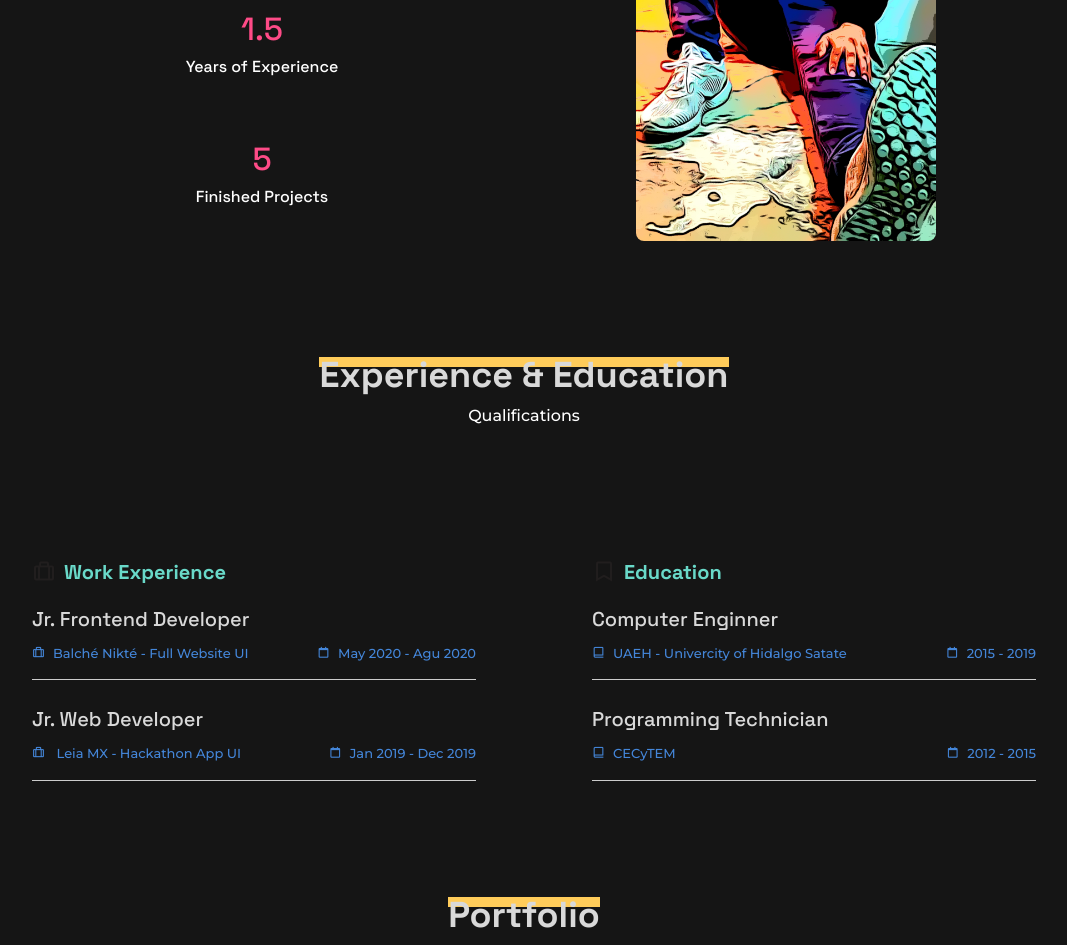
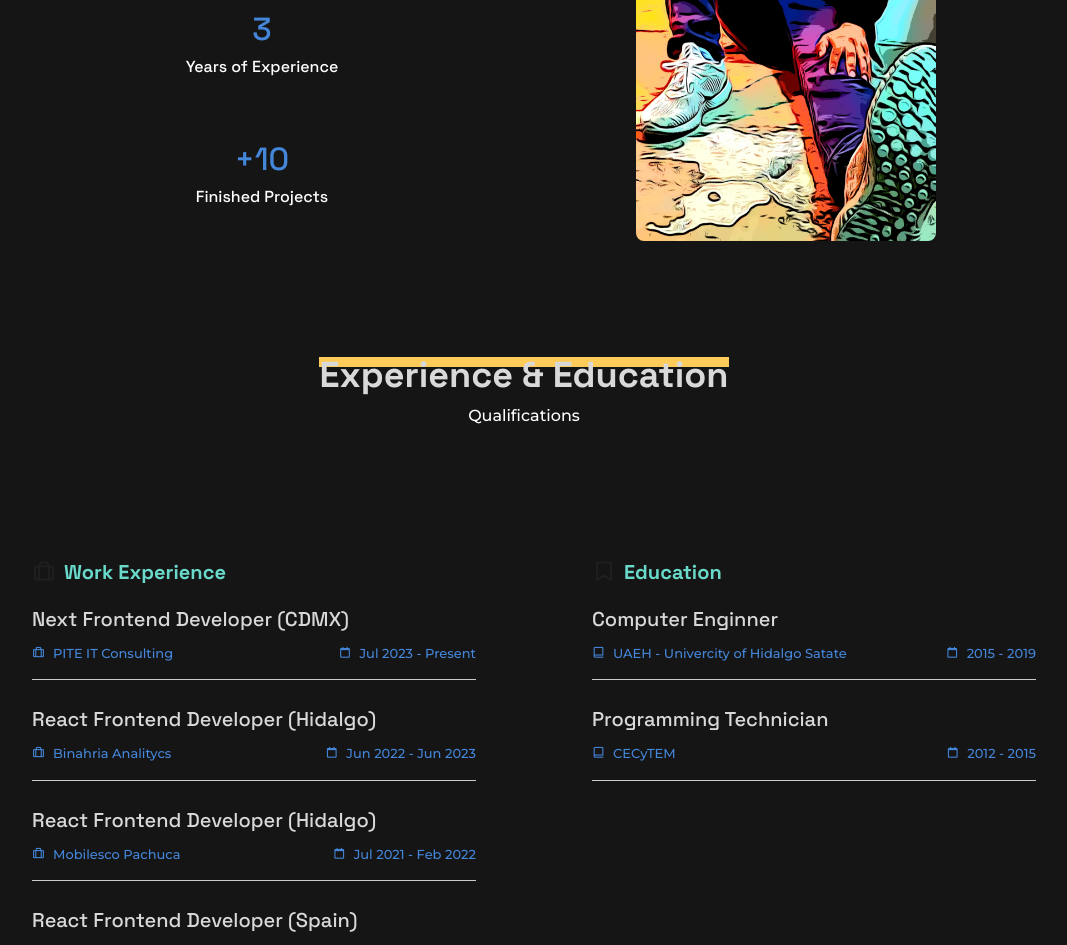
Before and after one commit to ForeverMikk/portfolio, a React (Create React App) app: page / in a window 1280 px wide. Shown: the part 1180-2125 px from the top of the page, without its empty margins (116-1183 px from the left). Built offline with nearby package versions, Linux system fonts and the light colour scheme.

Commit message:
adding new styles in portfolio

```diff
--- a/src/componets/About/About.jsx
+++ b/src/componets/About/About.jsx
@@ -29,9 +29,9 @@ export const About = () => {
             Frontend Developer, Gekk & Hardware enthusiast always looking for new challenges about
             creating and developing my abilities as a <strong>Web Developer</strong> and Person
           </p>
-          <Achievement number={25} achiev='Age' />
-          <Achievement number={1.5} achiev='Years of Experience' />
-          <Achievement number={5} achiev='Finished Projects' />
+          <Achievement number={26} achiev='Age' />
+          <Achievement number={3} achiev='Years of Experience' />
+          <Achievement number='+10' achiev='Finished Projects' />
         </div>
 
         <img src={about_img} alt='' className='about-img' />
--- a/src/componets/About/about.scss
+++ b/src/componets/About/about.scss
@@ -9,13 +9,13 @@
   text-align: center;
 }
 .about-description span {
-  color: var(--first-color);
+  color: var(--primary-color);
   font-size: 1.5rem;
   font-weight: 600;
 }
 .about-number {
   font-size: 2rem;
-  color: var(--second-color);
+  color: var(--tertiary-color);
   display: block;
 }
 .about-img {
--- a/src/componets/Portfolio/Portfolio.jsx
+++ b/src/componets/Portfolio/Portfolio.jsx
@@ -78,12 +78,14 @@ const PortfolioItem = ({ title, description, img, github, link }) => {
             <p className='text'>View on Github</p>
           </div>
 
+          {link && (
             <div>
               <a href={link} target='blank' className='button button-1'>
                 <FontAwesomeIcon icon={faGlobe} />
               </a>
               <p className='text'>View Example</p>
             </div>
+          )}
         </div>
       </div>
     </div>
--- a/src/componets/Services/services.scss
+++ b/src/componets/Services/services.scss
@@ -22,13 +22,13 @@
 }
 
 .services-title {
-  color: var(--second-color);
+  color: var(--tertiary-color);
   font-size: var(--h3-font-size);
   font-family: var(--text-font);
 }
 
 .services-description {
-  color: var(--first-color-light);
+  color: var(--dark-background);
   margin-bottom: var(--mb-4);
 }
 
--- a/src/componets/Work/Work.jsx
+++ b/src/componets/Work/Work.jsx
@@ -2,6 +2,48 @@ import React from 'react';
 import PropTypes from 'prop-types';
 
 import './work.scss';
+
+const experience = [
+  {
+    title: 'Next Frontend Developer (CDMX)',
+    project: 'PITE IT Consulting ',
+    date: 'Jul 2023 - Present',
+    icon: 'bx-briefcase-alt',
+  },
+  {
+    title: 'React Frontend Developer (Hidalgo)',
+    project: 'Binahria Analitycs',
+    date: 'Jun 2022 - Jun 2023',
+    icon: 'bx-briefcase-alt',
+  },
+  {
+    title: 'React Frontend Developer (Hidalgo)',
+    project: 'Mobilesco Pachuca',
+    date: 'Jul 2021 - Feb 2022',
+    icon: 'bx-briefcase-alt',
+  },
+  {
+    title: 'React Frontend Developer (Spain)',
+    project: 'Partake / Flimbo',
+    date: 'Nov 2020 - Jun 2021',
+    icon: 'bx-briefcase-alt',
+  },
+];
+
+const education = [
+  {
+    title: 'Computer Enginner',
+    project: 'UAEH - Univercity of Hidalgo Satate',
+    date: '2015 - 2019',
+    icon: 'bx-book-alt',
+  },
+  {
+    title: 'Programming Technician',
+    project: 'CECyTEM',
+    date: '2012 - 2015',
+    icon: 'bx-book-alt',
+  },
+];
 
 const WorkQualification = ({ title, project, date, icon }) => {
   return (
@@ -39,19 +81,15 @@ export const Work = () => {
           </h2>
 
           <div className='bd-grid'>
-            <WorkQualification
-              title='Jr. Frontend Developer'
-              project='Balché Nikté - Full Website UI'
-              date='May 2020 - Agu 2020'
-              icon='bx-briefcase-alt'
-            />
-
-            <WorkQualification
-              title='Jr. Web Developer'
-              project=' Leia MX - Hackathon App UI'
-              date='Jan 2019 - Dec 2019'
-              icon='bx-briefcase-alt'
-            />
+            {experience.map(company => (
+              <WorkQualification
+                key={company.title}
+                title={company.title}
+                project={company.project}
+                date={company.date}
+                icon={company.icon}
+              />
+            ))}
           </div>
         </div>
 
@@ -62,18 +100,15 @@ export const Work = () => {
           </h2>
 
           <div className='bd-grid'>
-            <WorkQualification
-              title='Computer Enginner'
-              project='UAEH - Univercity of Hidalgo Satate'
-              date='2015 - 2019'
-              icon='bx-book-alt'
-            />
-            <WorkQualification
-              title='Programming Technician'
-              project='CECyTEM'
-              date='2012 - 2015'
-              icon='bx-book-alt'
-            />
+            {education.map(school => (
+              <WorkQualification
+                key={school.title}
+                title={school.title}
+                project={school.project}
+                date={school.date}
+                icon={school.icon}
+              />
+            ))}
           </div>
         </div>
       </div>
```
Lines whose indentation alone changed are shown as unchanged.
